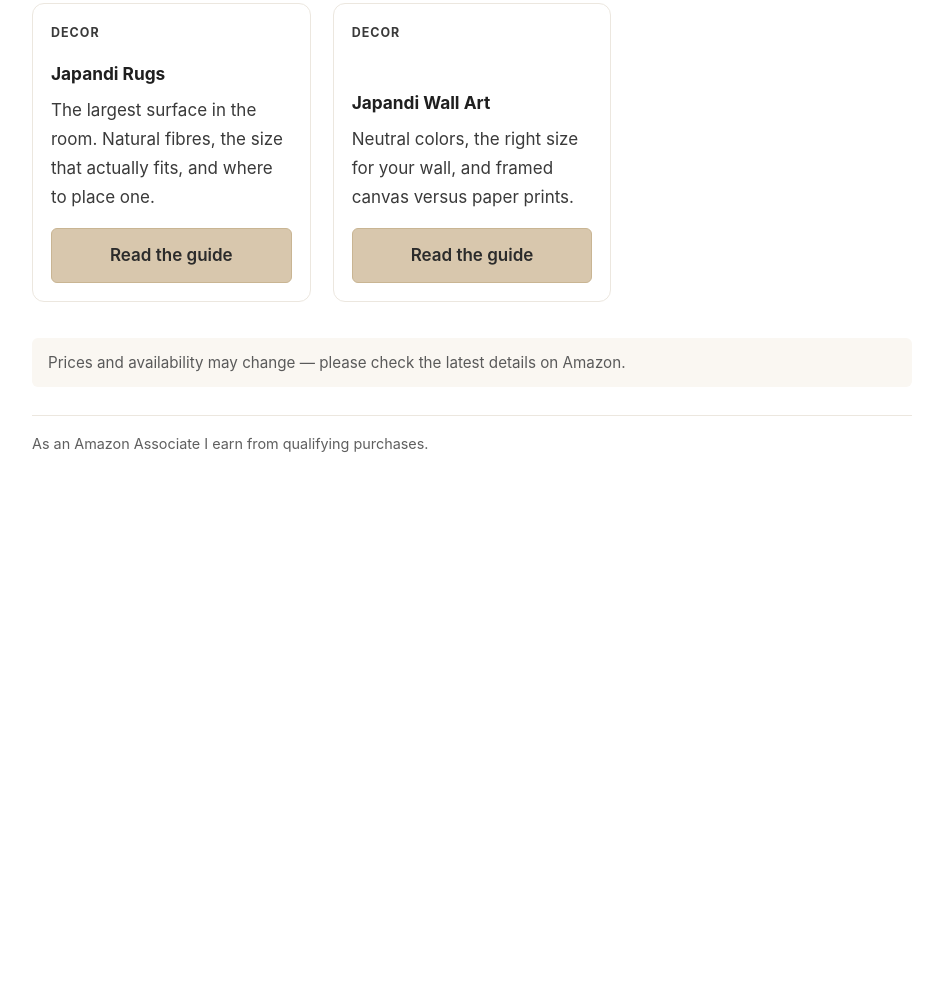
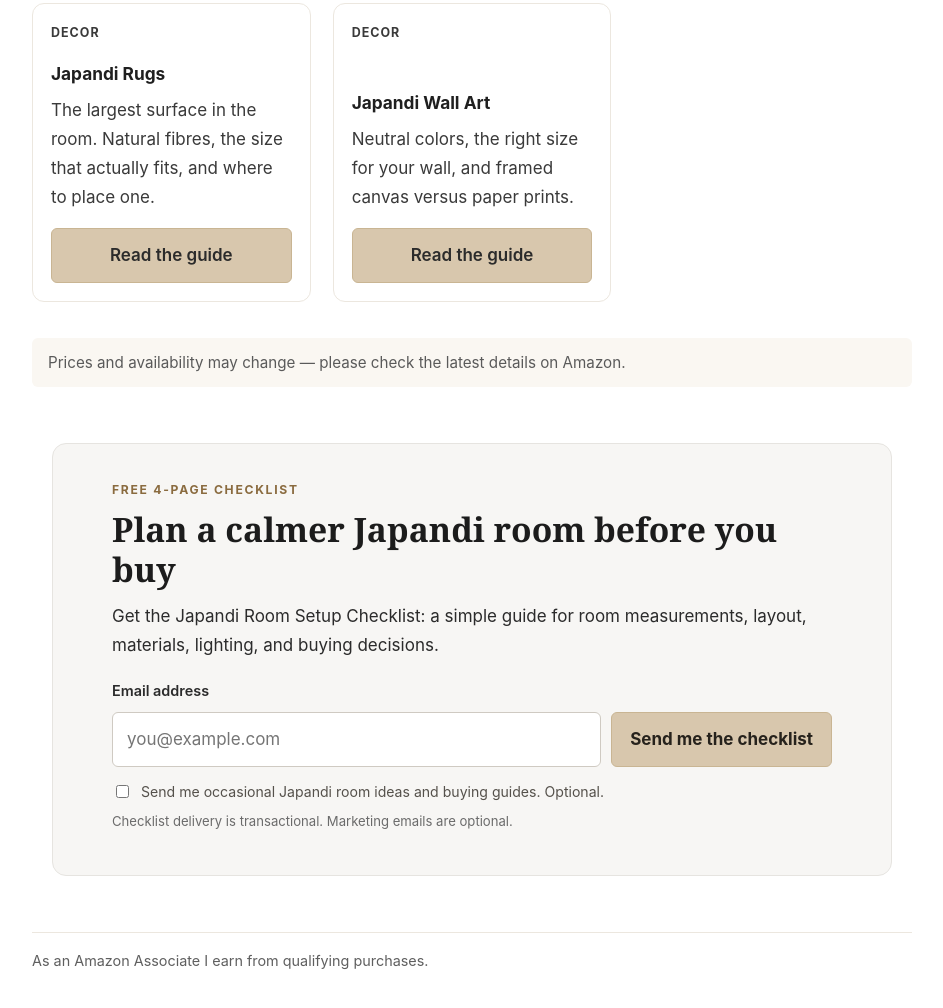
Before and after one commit to quietfieldliving/japandi-home-decor, a plain HTML site: page index.html in a window 1280 px wide. Shown: the part 7367-8375 px from the top of the page, without its empty margins (168-1111 px from the left). Before the commit the page ends 7872 px from the top, so only its background shows below. Drawn offline with Linux system fonts and the light colour scheme.

Commit message:
Add checklist signup to index.html

```diff
--- a/index.html
+++ b/index.html
@@ -139,6 +139,7 @@
     ]
   }
   </script>
+  <link rel="stylesheet" href="lead-magnet.css">
 </head>
 <body>
 
@@ -621,6 +622,25 @@
       Prices and availability may change &mdash; please check the latest details on Amazon.
     </p>
 
+    <section class="qfl-lead" aria-labelledby="qfl-lead-title">
+  <div class="qfl-lead-inner">
+    <p class="qfl-lead-eyebrow">Free 4-page checklist</p>
+    <h2 id="qfl-lead-title">Plan a calmer Japandi room before you buy</h2>
+    <p class="qfl-lead-copy">Get the Japandi Room Setup Checklist: a simple guide for room measurements, layout, materials, lighting, and buying decisions.</p>
+    <form data-qfl-checklist novalidate>
+      <label class="qfl-field-label" for="qfl-email">Email address</label>
+      <div class="qfl-field-row">
+        <input id="qfl-email" name="email" type="email" autocomplete="email" inputmode="email" placeholder="you@example.com" required>
+        <button type="submit">Send me the checklist</button>
+      </div>
+      <input class="qfl-hp" type="text" name="company" tabindex="-1" autocomplete="off" aria-hidden="true">
+      <label class="qfl-optin"><input type="checkbox" name="marketing_opt_in"><span>Send me occasional Japandi room ideas and buying guides. Optional.</span></label>
+      <p class="qfl-lead-note">Checklist delivery is transactional. Marketing emails are optional.</p>
+      <p class="qfl-lead-status" data-qfl-status aria-live="polite"></p>
+    </form>
+  </div>
+</section>
+
     <footer class="disclosure">
       <p>As an Amazon Associate I earn from qualifying purchases.</p>
     </footer>
@@ -650,5 +670,6 @@
     } catch (e) {}
   });
 </script>
+<script src="lead-magnet.js" defer></script>
 </body>
 </html>
```
